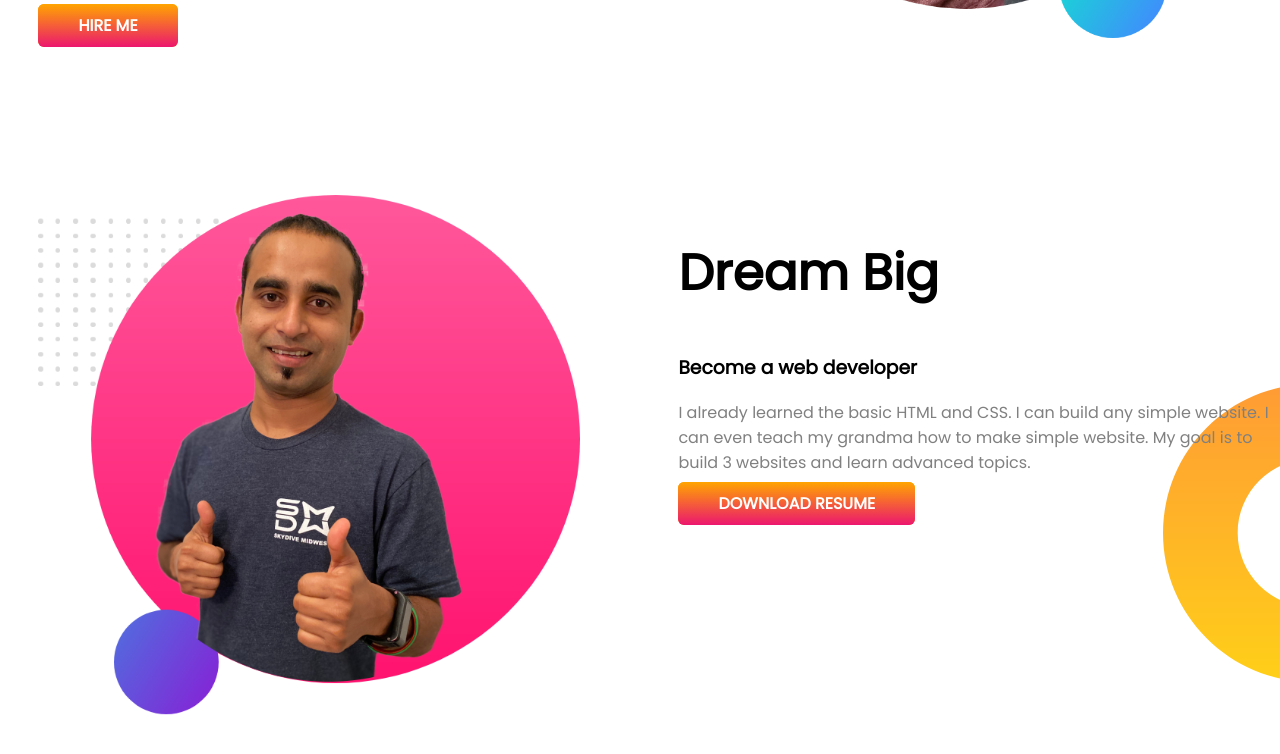
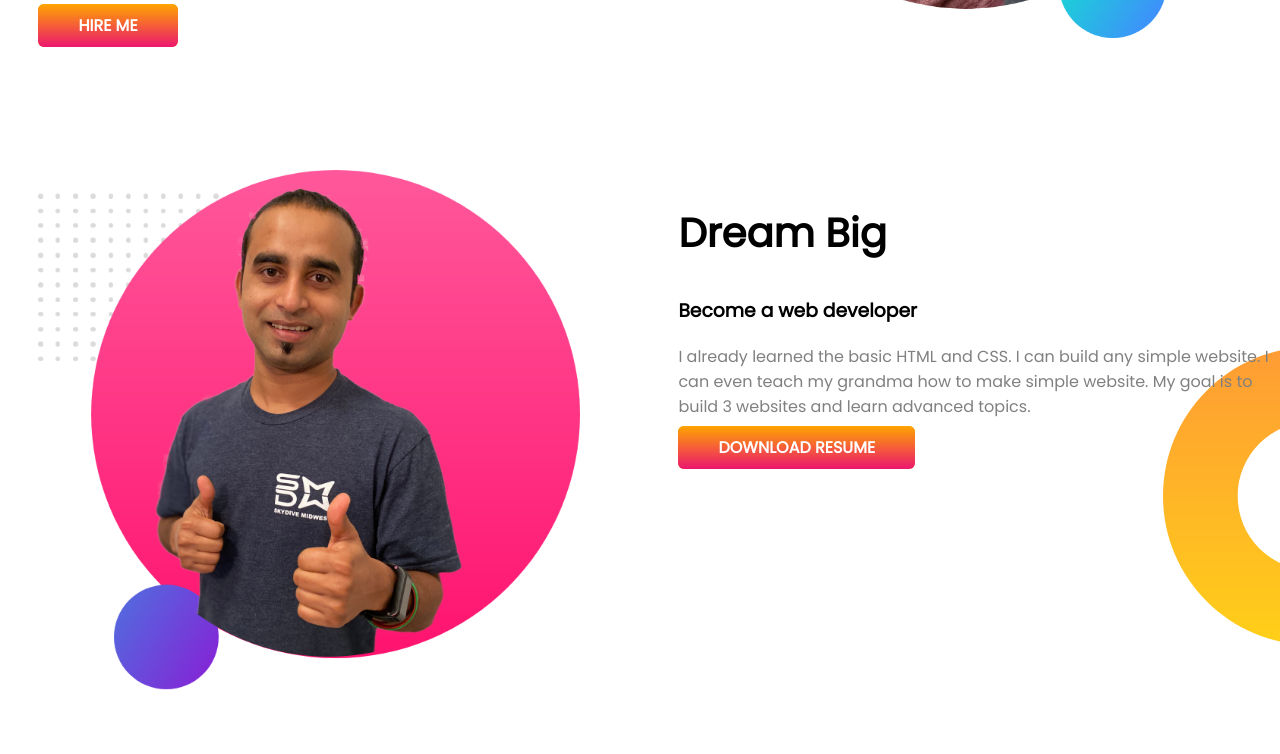
Before and after one commit to Zahid-BM/Food-court, a plain HTML site: page index.html in a window 1280 px wide. Shown: the part 500-1254 px from the top of the page. Drawn offline with Linux system fonts and the light colour scheme.

Commit message:
Programing Hero Portfolio Website H2 font size adjusted and half-width class bottom margin adjusted

```diff
--- a/style.css
+++ b/style.css
@@ -8,13 +8,13 @@ h1{
 }
 
 h2{
-    font-size: 50px;
+    font-size: 40px;
 }
 
 .half-width{
     width: 50%;
     padding-left: 3%;
-    margin-bottom: 150px;
+    margin-bottom: 125px;
 }
 
 .half-width img {
```
